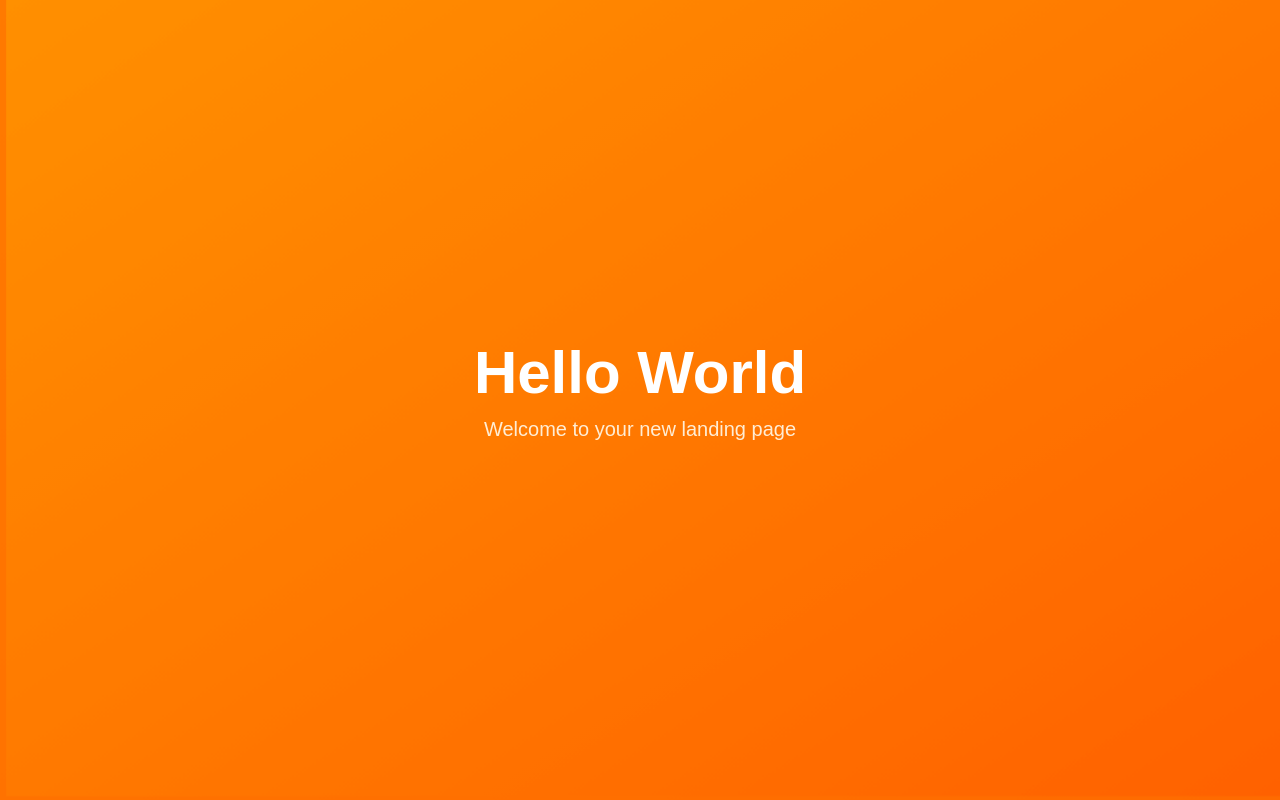
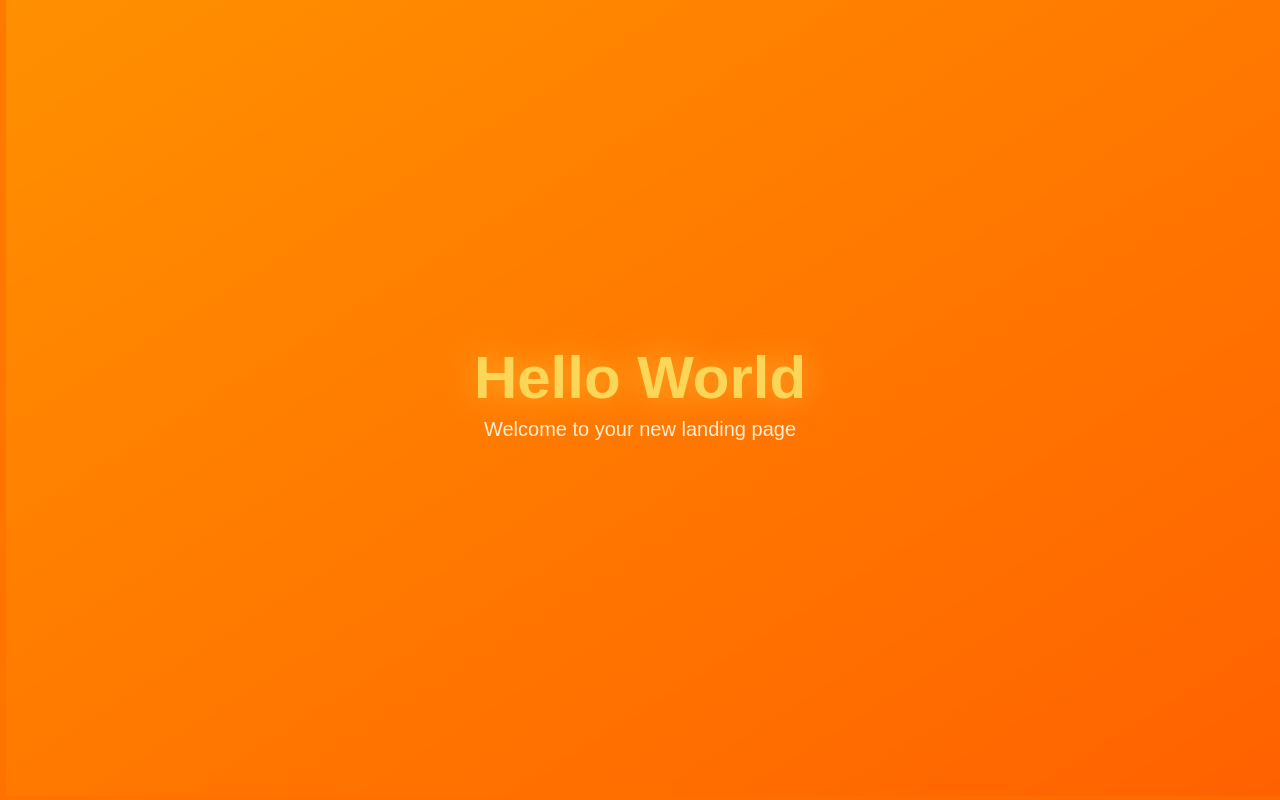
Before and after one commit to ns-test-org/hi, a Next.js app in the folder packages/new-web-app-room/: page / in a window 1280 px wide. Built offline with nearby package versions, Linux system fonts and the light colour scheme.

Commit message:
AI chat session: Updated code and files

```diff
--- a/packages/new-web-app-room/src/app/globals.css
+++ b/packages/new-web-app-room/src/app/globals.css
@@ -192,3 +192,27 @@ body {
 .animate-gradient-shift-reverse {
   animation: gradient-shift-reverse 15s ease-in-out infinite;
 }
+
+/* Color shifting animation for text */
+@keyframes color-shift {
+  0%, 100% {
+    color: #ffffff;
+    text-shadow: 0 0 20px rgba(255, 255, 255, 0.5);
+  }
+  25% {
+    color: #fef3c7;
+    text-shadow: 0 0 30px rgba(254, 243, 199, 0.6);
+  }
+  50% {
+    color: #fde68a;
+    text-shadow: 0 0 40px rgba(253, 230, 138, 0.7);
+  }
+  75% {
+    color: #fcd34d;
+    text-shadow: 0 0 30px rgba(252, 211, 77, 0.6);
+  }
+}
+
+.animate-color-shift {
+  animation: color-shift 8s ease-in-out infinite;
+}
--- a/packages/new-web-app-room/src/app/page.tsx
+++ b/packages/new-web-app-room/src/app/page.tsx
@@ -7,7 +7,7 @@ export default function Landing() {
 
       {/* Content */}
       <div className="text-center px-6 relative z-10">
-        <h1 className="text-6xl font-bold text-white mb-4 animate-float">
+        <h1 className="text-6xl font-bold text-white mb-4 animate-float animate-color-shift">
           Hello World
         </h1>
         <p className="text-xl text-orange-100 animate-float" style={{ animationDelay: '0.2s' }}>
```
